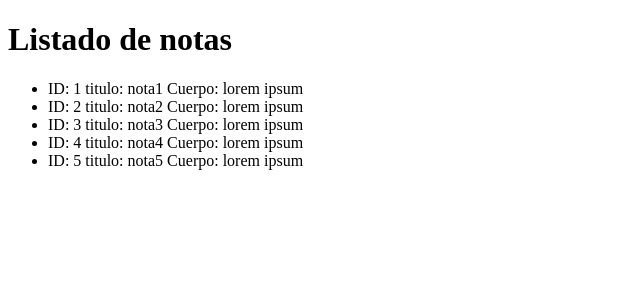
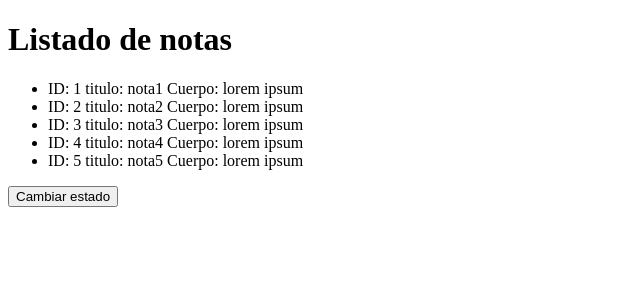
Before and after one commit to DramaQueeen/react-codeigniter, a React app: page / in a window 1280 px wide. Shown: the top 300 px of the page, without its empty margins (0-640 px from the left). Built offline with nearby package versions, Linux system fonts and the light colour scheme.

Commit message:
Usando estados en react

```diff
--- a/src/App.jsx
+++ b/src/App.jsx
@@ -1,14 +1,22 @@
 import React from "react"
+import {useState} from "react"
 
 function Dashboard(){
 
-	const notes = [
+	const [notes, setNotes] = useState([
 		{id: 1, title: 'nota1', body: 'lorem ipsum'},
 		{id: 2, title: 'nota2', body: 'lorem ipsum'},
 		{id: 3, title: 'nota3', body: 'lorem ipsum'},
 		{id: 4, title: 'nota4', body: 'lorem ipsum'},
 		{id: 5, title: 'nota5', body: 'lorem ipsum'}
-	];
+	]);
+
+	const changeState = () => {
+
+		const reg = {id: 6, title: 'nota6', body: 'lorem ipsum'};
+
+		setNotes(notes.concat(reg)); //Para agregar el registro al que ya se tenía. Y set para guardarlo.
+	}
 
 	return (
 
@@ -24,7 +32,7 @@ function Dashboard(){
 				})
 			}
 			</ul>
-
+			<button onClick={changeState}>Cambiar estado</button>
 		</div>
 
 	)
```
